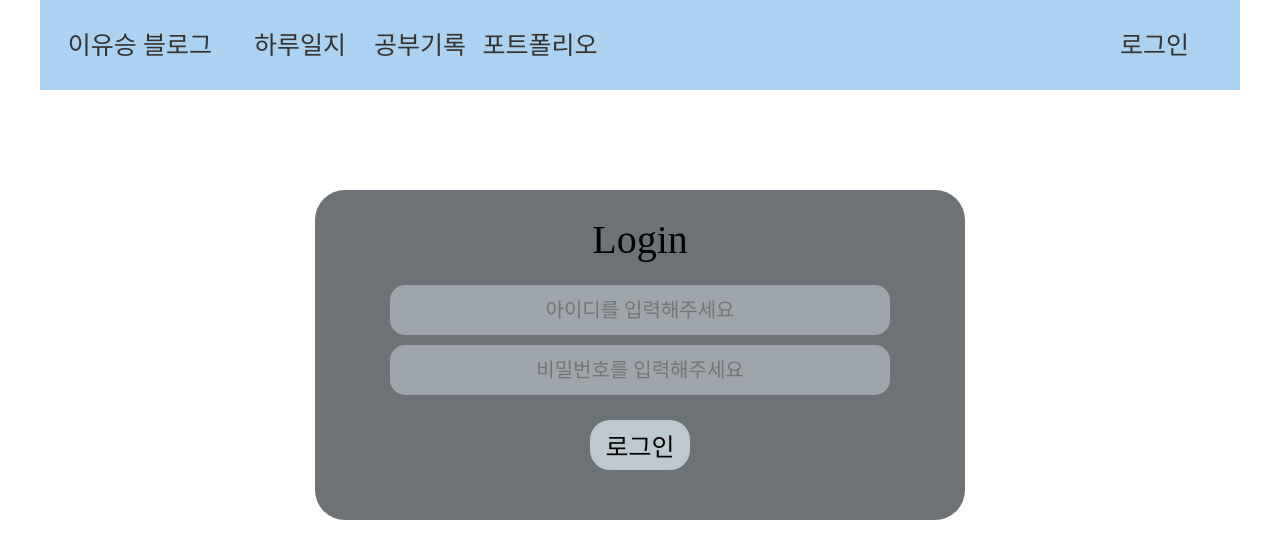
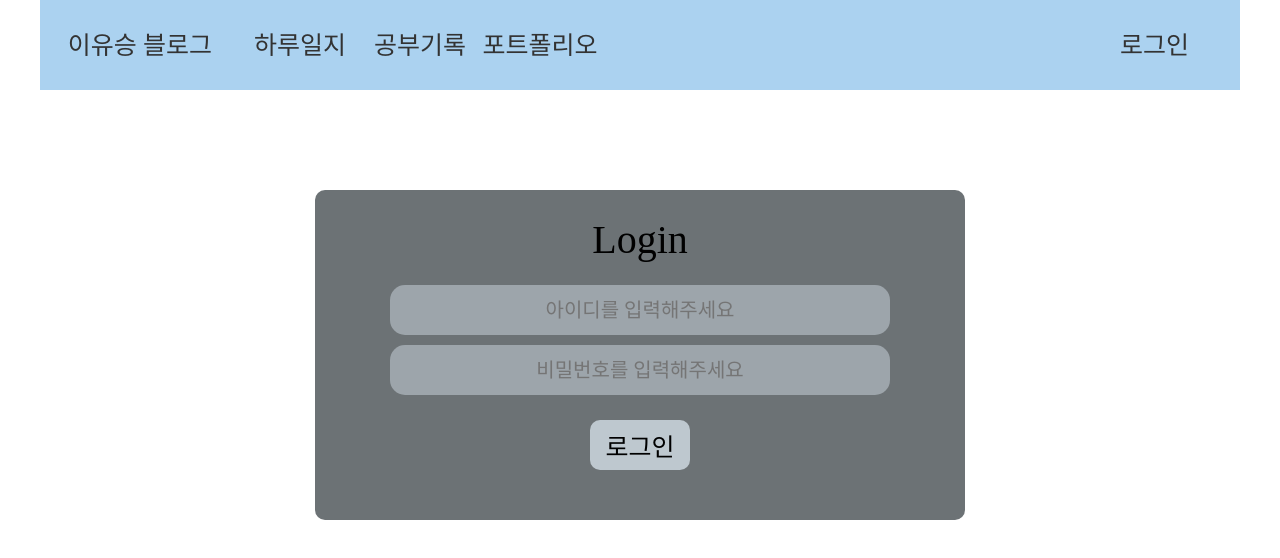
Before and after one commit to Akows/prj06myBlog, a React (Create React App) app in the folder frontend/: page /login in a window 1280 px wide. Shown: the top 558 px of the page. Built offline with nearby package versions, Linux system fonts and the light colour scheme; no server answers; the HTML template or start-up script is replaced by a standard one; a web font is replaced by a local one.

Commit message:
[로그인 페이지] - UI 수정. - 폼 UI의 border-radius 속성 수치를 낮게 변경함.

```diff
--- a/frontend/src/styles/Login.css
+++ b/frontend/src/styles/Login.css
@@ -18,7 +18,7 @@
     align-items: center;
 
     background-color: #6C7275;
-    border-radius: 30px;
+    border-radius: 10px;
 
     margin-top: 100px;
 }
@@ -56,7 +56,7 @@
 
         background-color: #BEC8CF;
         border: none;
-        border-radius: 20px;
+        border-radius: 10px;
 
         display: flex;
         flex-direction: column;
```
